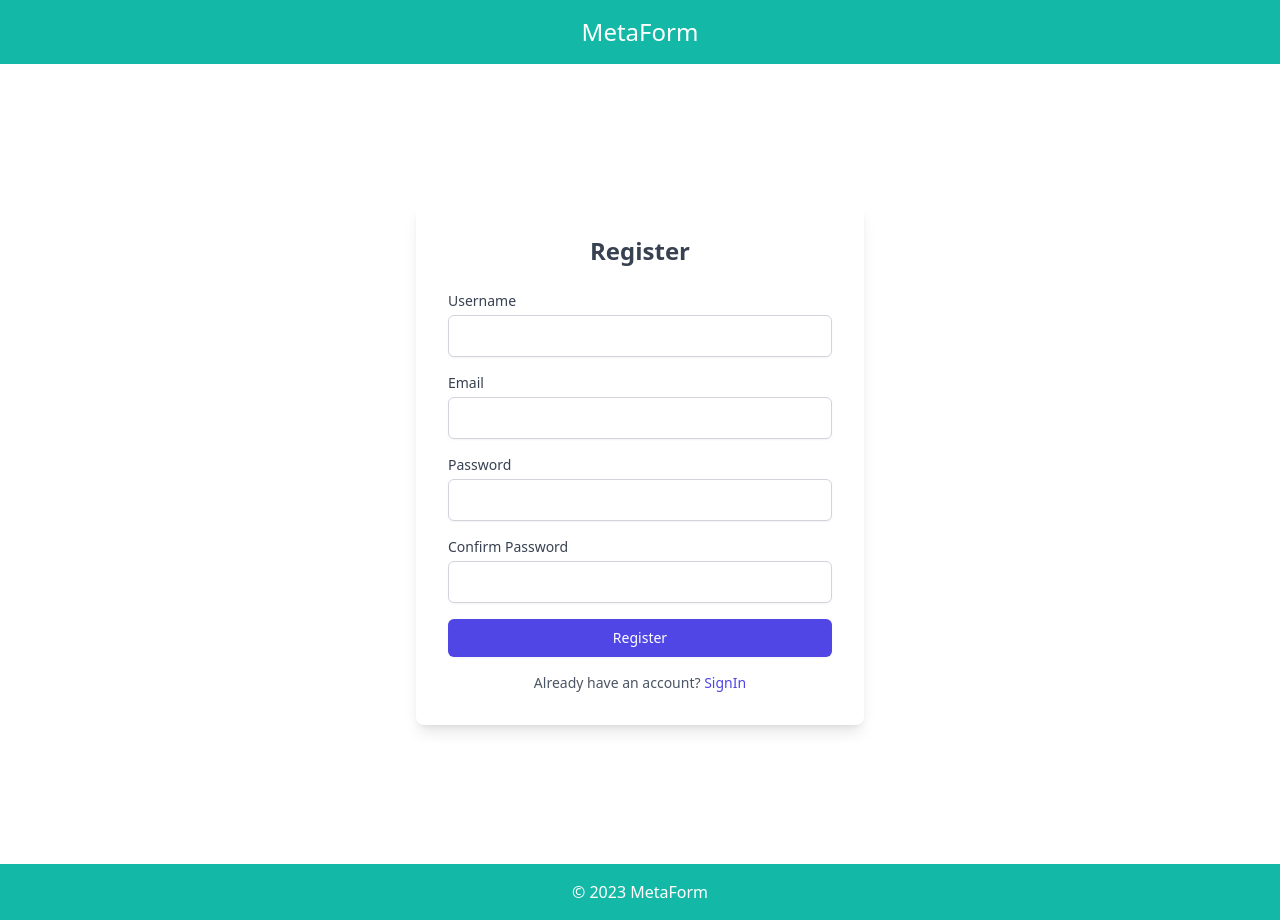
After one commit to divy-vinayak/MetaForm-DjangoApp, a Django app: page /register/ in a window 1280 px wide. The commit adds this page. Run offline with Django 4.2, Linux system fonts and the light colour scheme; some libraries are stand-ins or nearby versions.

Commit message:
front-end for register/ and login/ done, backend next

```diff
--- /dev/null
+++ b/app/static/app/register.js
@@ -0,0 +1,9 @@
+document.getElementById('registrationForm').addEventListener('submit', function(event) {
+    var password = document.getElementById('password').value;
+    var confirmPassword = document.getElementById('confirmPassword').value;
+
+    if (password !== confirmPassword) {
+        alert('Passwords do not match.');
+        event.preventDefault(); // Prevent form submission
+    }
+});
--- a/app/static/app/script.js
+++ /dev/null
@@ -1,5 +0,0 @@
-const signInBtn = document.querySelector('#signInBtn');
-const signUpBtn = document.querySelector('#signUpBtn');
-
-signInBtn.addEventListener('click', () => console.log('signIn clicked'));
-signUpBtn.addEventListener('click', () => console.log('signUp clicked'));
--- /dev/null
+++ b/app/templates/app/register.html
@@ -0,0 +1,46 @@
+{% extends "base.html" %}
+{% load static %}
+
+{% block title %}
+    Register
+{% endblock %}
+
+{% block main %}
+    <div class="container mx-auto px-4">
+        <div class="max-w-md mx-auto my-10 bg-white p-8 rounded-lg shadow-lg">
+            <h2 class="text-2xl font-bold text-center text-gray-700 mb-6">Register</h2>
+            <form action="/register" method="post" class="space-y-4" id="registrationForm">
+                {% csrf_token %}
+                <div>
+                    <label for="username" class="block text-sm font-medium text-gray-700">Username</label>
+                    <input type="text" id="username" name="username" required class="mt-1 px-3 py-2 bg-white border shadow-sm border-gray-300 rounded-md focus:outline-none focus:ring-indigo-500 focus:border-indigo-500 block w-full">
+                </div>
+
+                <div>
+                    <label for="email" class="block text-sm font-medium text-gray-700">Email</label>
+                    <input type="email" id="email" name="email" required class="mt-1 px-3 py-2 bg-white border shadow-sm border-gray-300 rounded-md focus:outline-none focus:ring-indigo-500 focus:border-indigo-500 block w-full">
+                </div>
+
+                <div>
+                    <label for="password" class="block text-sm font-medium text-gray-700">Password</label>
+                    <input type="password" id="password" name="password" required class="mt-1 px-3 py-2 bg-white border shadow-sm border-gray-300 rounded-md focus:outline-none focus:ring-indigo-500 focus:border-indigo-500 block w-full">
+                </div>
+
+                <div>
+                    <label for="confirmPassword" class="block text-sm font-medium text-gray-700">Confirm Password</label>
+                    <input type="password" id="confirmPassword" name="confirmPassword" required class="mt-1 px-3 py-2 bg-white border shadow-sm border-gray-300 rounded-md focus:outline-none focus:ring-indigo-500 focus:border-indigo-500 block w-full">
+                </div>
+
+                <button type="submit" class="w-full flex justify-center py-2 px-4 border border-transparent rounded-md shadow-sm text-sm font-medium text-white bg-indigo-600 hover:bg-indigo-700 focus:outline-none focus:ring-2 focus:ring-offset-2 focus:ring-indigo-500">Register</button>
+
+                <p class="text-center text-sm text-gray-600">
+                    Already have an account? <a href="/login" class="text-indigo-600 hover:text-indigo-700">SignIn</a>
+                </p>
+            </form>
+        </div>
+    </div>
+{% endblock %}
+
+{% block script %}
+    <script async defer src ="{% static 'app/register.js' %}"></script>
+{% endblock script %}
--- a/app/templates/base.html
+++ b/app/templates/base.html
@@ -10,7 +10,7 @@
 </head>
 <body>
     <header class="bg-teal-500 text-white text-center p-4">
-        <h1 class="text-2xl">Welcome to, MetaForms</h1>
+        <a href="/"><h1 class="text-2xl" style="cursor: pointer;">MetaForm</h1></a>
     </header>
 
     <main class="flex justify-center items-center min-h-screen">
@@ -18,7 +18,7 @@
     </main>
 
     <footer class="bg-teal-500 text-white text-center p-4">
-        <p>&copy; 2023 MetaForms</p>
+        <p>&copy; 2023 MetaForm</p>
     </footer>
 
     {% block script %}{% endblock script %}
--- a/app/urls.py
+++ b/app/urls.py
@@ -2,5 +2,8 @@ from django.urls import path
 from app import views
 
 urlpatterns = [
-    path('index/', views.index, name='index'),
+    path('', views.index, name='index'),
+    path('register/', views.register, name='register'),
+    path('login/', views.login, name='login'),
+    path('logout/', views.logout, name='logout'),
 ]
--- a/app/views.py
+++ b/app/views.py
@@ -1,5 +1,15 @@
 from django.shortcuts import render
+from django.http import HttpResponse
 
 # Create your views here.
 def index(request):
     return render(request, 'app/index.html')
+
+def register(request):
+    return render(request, 'app/register.html')
+
+def login(request):
+    return render(request, 'app/login.html')
+
+def logout(request):
+    return HttpResponse("logout page")
```
Also changed, not shown: app/templates/app/index.html (+4 -4 lines), app/templates/app/login.html (added, +32 -0 lines), app/static/app/index.js (added).
